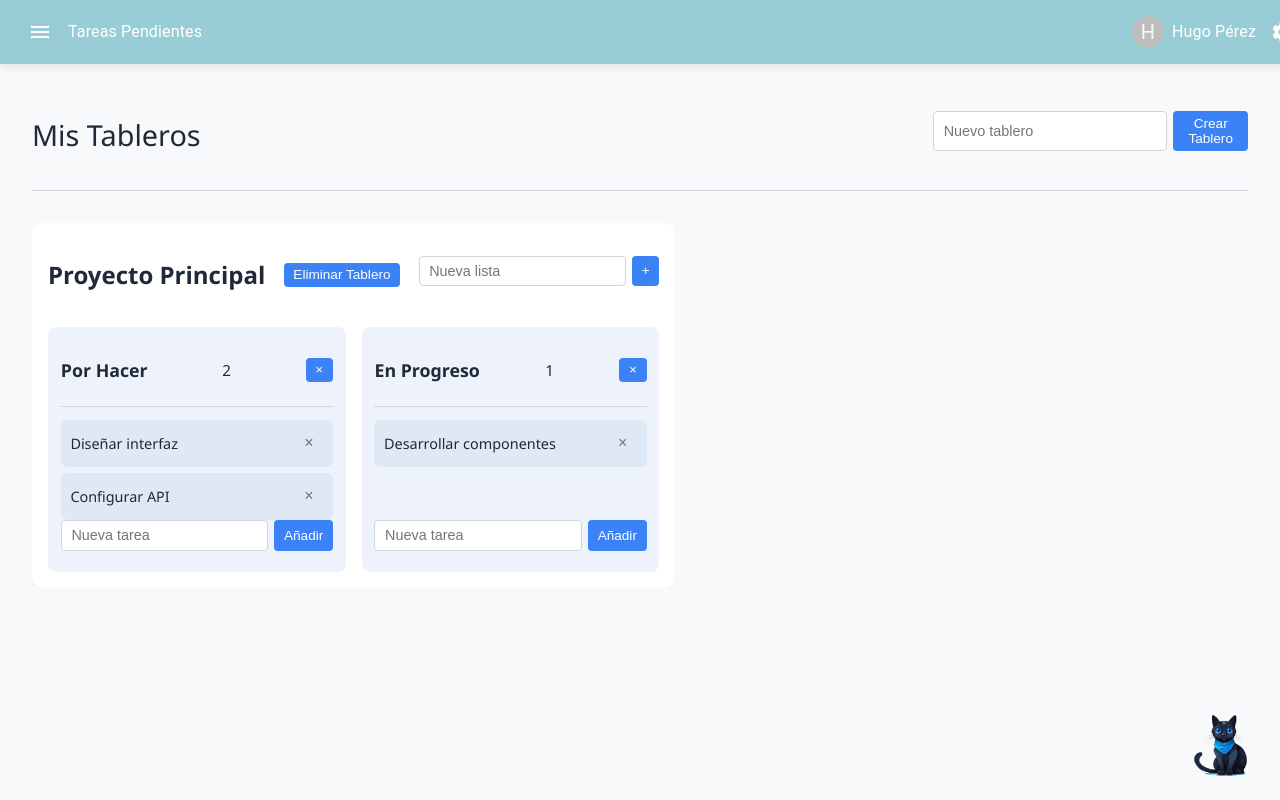
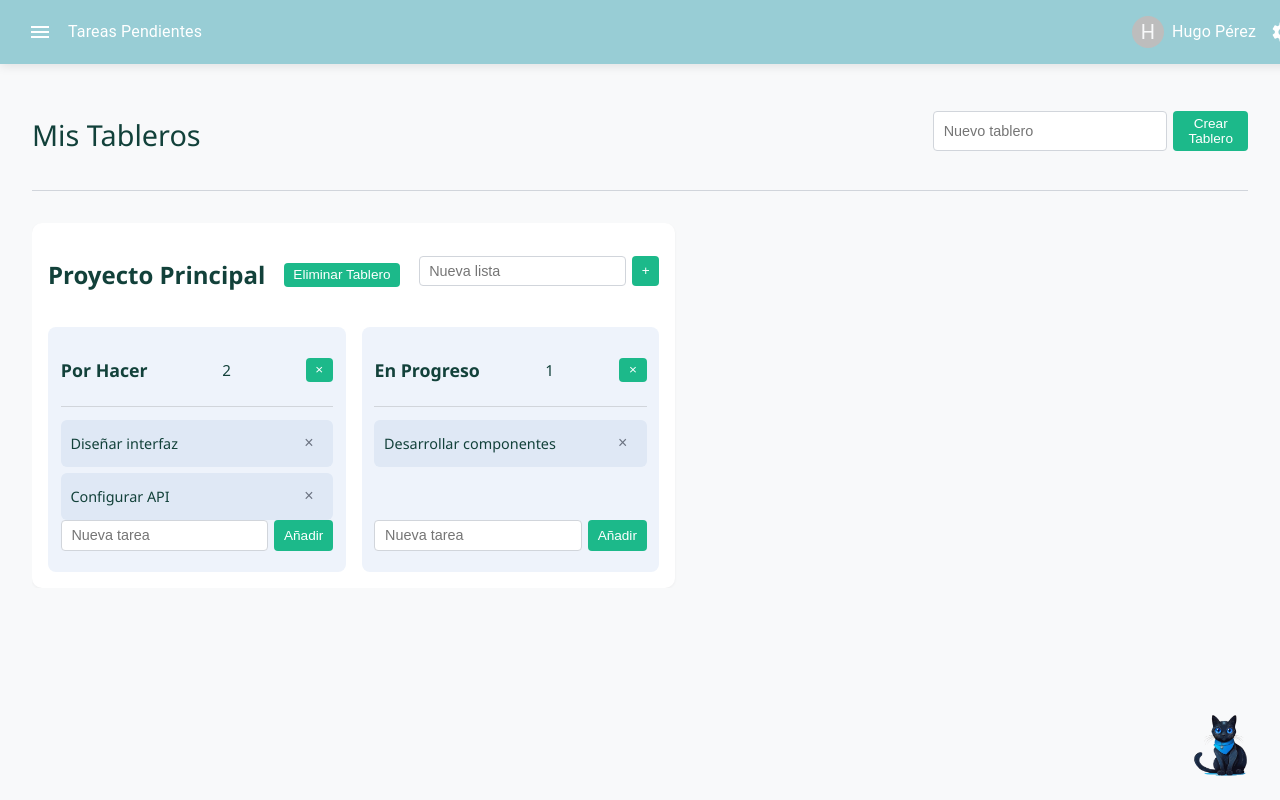
Before and after one commit to ElSenpaiSAMA/Proyecto_Study_Bot, a React (Create React App) app: page /tareas in a window 1280 px wide. Built offline with nearby package versions, Linux system fonts and the light colour scheme.

Commit message:
todolist css

```diff
--- a/src/frontend/styles/ToDoList.css
+++ b/src/frontend/styles/ToDoList.css
@@ -5,9 +5,9 @@
   --board-bg: #ffffff;
   --list-bg: #eef3fb;
   --task-bg: #dfe8f5;
-  --primary-color: #3b82f6;
-  --primary-dark: #2563eb;
-  --text-color: #1f2937;
+  --primary-color: #1cb98a;
+  --primary-dark: #1b645c;
+  --text-color: #12413a;
   --border-color: #d1d5db;
 }
 
@@ -134,7 +134,7 @@ button:hover {
 }
 
 .delete-task-btn:hover {
-  color: #ef4444;
+  color: #ff0000;
 }
 
 .add-board-container,
```
